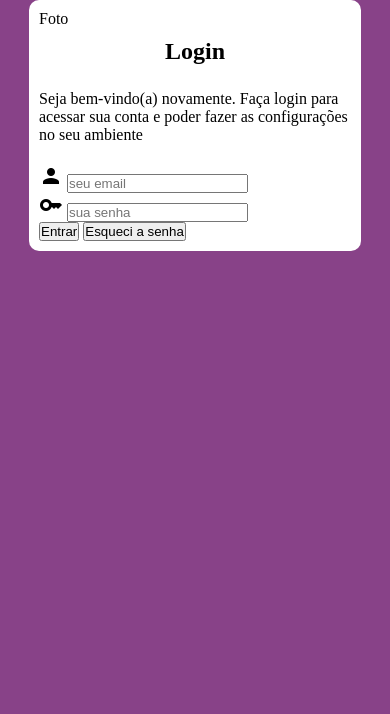
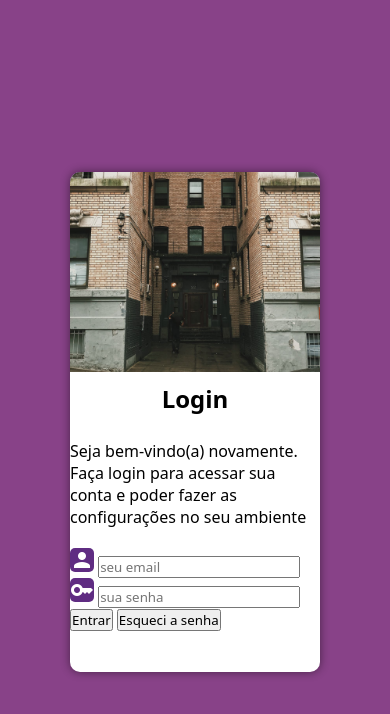
Before and after one commit to cauefernandes0/projeto-login, a plain HTML site: page index.html in a window 390 px wide. Drawn offline with Linux system fonts and the light colour scheme.

Commit message:
Mobile first

```diff
--- a/estilos/style.css
+++ b/estilos/style.css
@@ -8,27 +8,62 @@
 *{
     margin: 0px;
     padding: 0px;
+    font-family: system-ui, -apple-system, BlinkMacSystemFont, 'Segoe UI', Roboto, Oxygen, Ubuntu, Cantarell, 'Open Sans', 'Helvetica Neue', sans-serif;
+    box-sizing: border-box;
 }
 :root{
     --verde: #49a09d;
     --roxo: #5f2c82;
 }
 
-html{
+body,html{
 
-    background-color: rgb(136, 66, 136);}
+    background-color: rgb(136, 66, 136);
+    height: 100vh;
+    width: 100vw;
+}
+
+main{
+    height: 100vh;
+    width: 100vw;
+    position: relative;
+}
 
 
 #login{
-    padding: 10px;
-    margin: 20px;
-    width: 80vw;
+    position: absolute;
+
+    top: 50%;
+    left: 50%;
+    transform: translate(-50%,-50%);
+
+
+    width: 250px;
+    height: 500px;
     margin: auto;
     background-color: white;
     border-radius: 10px;
+    overflow: hidden;
+    box-shadow: 0px 0px 10px rgba(0, 0, 0, 0.479);
+
+
+
+
+}
+section#login > div#imagem{
+    background: var(--roxo) url(../imagens/background.jpg) no-repeat;
+    background-size: cover;
+    background-position: center bottom;
+
+    display: block;
+    height: 200px;
+
 }
 
-
+section#login > div#formulário{
+    padding: 10px;
+    display: block;
+}
 h1{
     text-align: center;
     padding: 10px;
@@ -39,12 +74,11 @@ p{
     margin-bottom: 20px;
 }
 
-.img{
+
+.material-icons{
     background-color: var(--roxo);
     color: white;
-}
-#imgform2{
-    background-color: var(--roxo);
-    color: white;
+    border-radius: 5px;
+
 
 }
--- a/index.html
+++ b/index.html
@@ -13,7 +13,8 @@
     <main>
        <section id="login">
            <div id="imagem">
-            Foto
+            <!--Imagem vai aqui-->
+
            </div>
 
            <div id="formulario">
@@ -21,11 +22,11 @@
            <p >Seja bem-vindo(a) novamente. Faça login para acessar sua conta e poder fazer as configurações no seu ambiente</p>
                <form action="cadastro.php" method="post">
                    <div>
-                       <label for="iemail"><span class="material-icons" class="img">person</span></label>
+                       <label for="iemail"><span class="material-icons" >person</span></label>
                        <input type="email" name="email" id="iemail"  required autocomplete="email" placeholder="seu email">
                    </div>
                    <div>
-                       <label for="isenha"><span class="material-icons " class="img">key</span></label>
+                       <label for="isenha"><span class="material-icons ">key</span></label>
                        <input type="text" name="senha" id="isenha" required minlength="8" maxlength="20"  autocomplete="current-password" placeholder="sua senha">
                    </div>
                    <input type="submit" value="Entrar">
```
